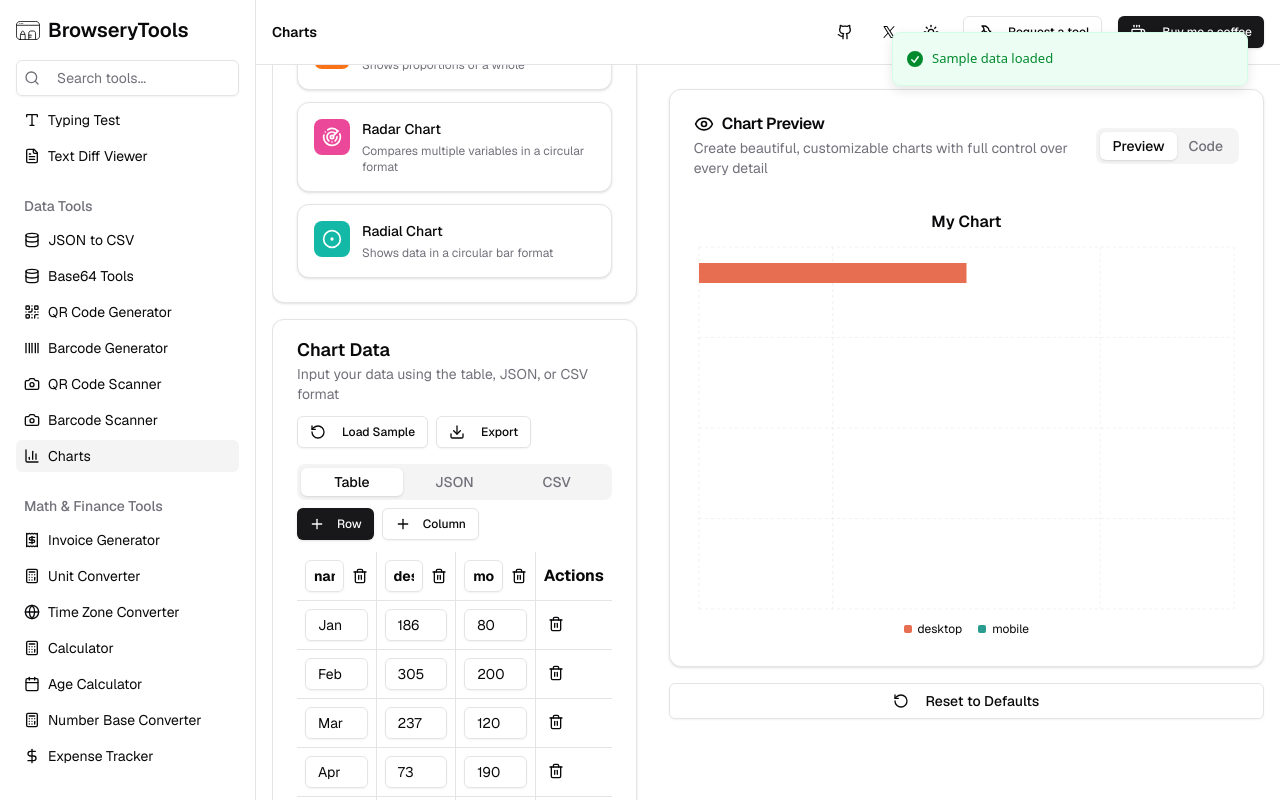
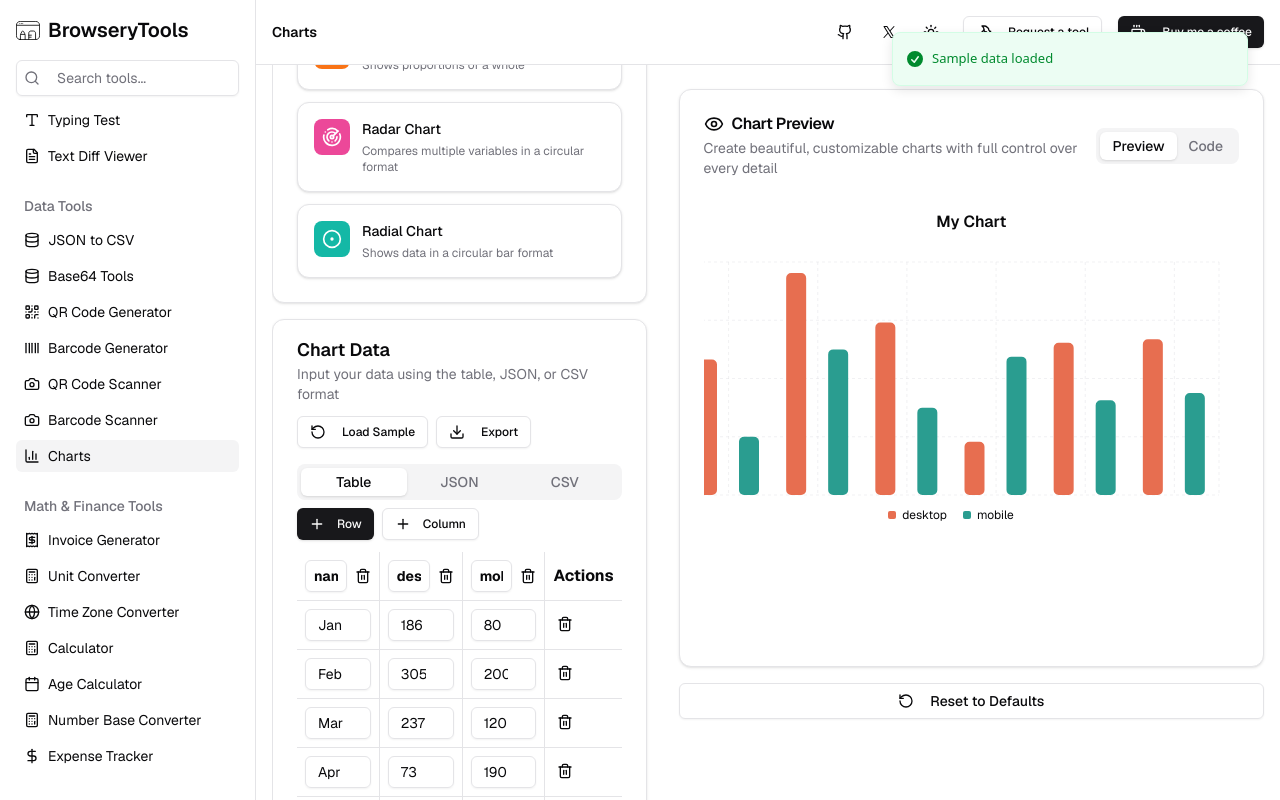
Before and after one commit to aghyad97/browserytools, a Next.js app: page /tools/charts in a window 1280 px wide. Both pictures are taken after a click on the button "Load Sample". Built offline with nearby package versions, Linux system fonts and the light colour scheme.

Commit message:
Refactor Chart components

```diff
--- a/src/components/ChartDataEditor.tsx
+++ b/src/components/ChartDataEditor.tsx
@@ -35,6 +35,15 @@ export function ChartDataEditor({
   const [headers, setHeaders] = useState<string[]>([]);
   const [headerEdits, setHeaderEdits] = useState<Record<string, string>>({});
 
+  // Determine category key (first string column or first column)
+  const getCategoryKey = (data: ChartDataPoint[]): string => {
+    if (!data.length) return "";
+    const first = data[0];
+    const keys = Object.keys(first);
+    const stringKey = keys.find((k) => typeof first[k] === "string");
+    return stringKey || keys[0] || "";
+  };
+
   // Update table data when data prop changes
   useEffect(() => {
     setTableData(data);
@@ -70,14 +79,20 @@ export function ChartDataEditor({
     if (lines.length < 2) return [];
 
     const headers = lines[0].split(",").map((h) => h.trim().replace(/"/g, ""));
+    const categoryKey = headers[0]; // Assume first column is category
+
     const rows = lines.slice(1).map((line) => {
       const values = line.split(",").map((v) => v.trim().replace(/"/g, ""));
       const row: ChartDataPoint = {};
       headers.forEach((header, index) => {
         const value = values[index] || "";
-        // Try to parse as number, otherwise keep as string
-        const numValue = parseFloat(value);
-        row[header] = isNaN(numValue) ? value : numValue;
+        // Keep category as string, try to parse others as numbers
+        if (header === categoryKey) {
+          row[header] = value;
+        } else {
+          const numValue = parseFloat(value);
+          row[header] = isNaN(numValue) ? (value === "" ? 0 : value) : numValue;
+        }
       });
       return row;
     });
@@ -88,10 +103,12 @@ export function ChartDataEditor({
     try {
       const parsed = JSON.parse(jsonInput);
       if (Array.isArray(parsed) && parsed.length > 0) {
-        onDataChange(parsed);
-        setTableData(parsed);
-        setCsvInput(convertToCSV(parsed));
-        setHeaders(Object.keys(parsed[0]));
+        // Validate and clean the data
+        const cleanedData = cleanAndValidateData(parsed);
+        onDataChange(cleanedData);
+        setTableData(cleanedData);
+        setCsvInput(convertToCSV(cleanedData));
+        setHeaders(Object.keys(cleanedData[0]));
         toast.success("Data updated successfully");
       } else {
         toast.error("Invalid JSON format. Expected an array of objects.");
@@ -105,10 +122,11 @@ export function ChartDataEditor({
     try {
       const parsed = parseCSV(csvInput);
       if (parsed.length > 0) {
-        onDataChange(parsed);
-        setTableData(parsed);
-        setJsonInput(JSON.stringify(parsed, null, 2));
-        setHeaders(Object.keys(parsed[0]));
+        const cleanedData = cleanAndValidateData(parsed);
+        onDataChange(cleanedData);
+        setTableData(cleanedData);
+        setJsonInput(JSON.stringify(cleanedData, null, 2));
+        setHeaders(Object.keys(cleanedData[0]));
         toast.success("Data updated successfully");
       } else {
         toast.error("Invalid CSV format");
@@ -118,22 +136,70 @@ export function ChartDataEditor({
     }
   };
 
-  const handleTableDataChange = (
-    index: number,
-    key: string,
-    value: string | number
-  ) => {
+  // Clean and validate data to ensure proper types
+  const cleanAndValidateData = (data: ChartDataPoint[]): ChartDataPoint[] => {
+    if (!data.length) return data;
+
+    const categoryKey = getCategoryKey(data);
+
+    return data.map((row) => {
+      const cleanedRow: ChartDataPoint = {};
+      Object.keys(row).forEach((key) => {
+        const value = row[key];
+
+        if (key === categoryKey) {
+          // Category should be string
+          cleanedRow[key] = String(value || "");
+        } else {
+          // Other columns should be numbers for charts
+          if (value === "" || value === null || value === undefined) {
+            cleanedRow[key] = 0;
+          } else {
+            const numValue = parseFloat(String(value));
+            cleanedRow[key] = isNaN(numValue) ? 0 : numValue;
+          }
+        }
+      });
+      return cleanedRow;
+    });
+  };
+
+  const handleTableDataChange = (index: number, key: string, value: string) => {
+    const categoryKey = getCategoryKey(tableData);
     const newData = [...tableData];
-    newData[index] = { ...newData[index], [key]: value };
+
+    // Determine proper value type
+    let processedValue: string | number;
+    if (key === categoryKey) {
+      // Category column stays as string
+      processedValue = value;
+    } else {
+      // Numeric columns
+      if (value === "") {
+        processedValue = 0;
+      } else {
+        const numValue = parseFloat(value);
+        processedValue = isNaN(numValue) ? 0 : numValue;
+      }
+    }
+
+    newData[index] = { ...newData[index], [key]: processedValue };
     setTableData(newData);
     onDataChange(newData);
   };
 
   const addRow = () => {
+    const categoryKey = getCategoryKey(tableData);
     const newRow: ChartDataPoint = {};
+
     headers.forEach((header) => {
-      newRow[header] = "";
+      if (header === categoryKey) {
+        newRow[header] = `Item ${tableData.length + 1}`;
+      } else {
+        newRow[header] = 0;
+      }
     });
+
     const newData = [...tableData, newRow];
     setTableData(newData);
     onDataChange(newData);
@@ -148,24 +214,27 @@ export function ChartDataEditor({
   };
 
   const addColumn = () => {
-    const base = "column";
+    const base = "value";
     let name = base;
-    let counter = 2;
+    let counter = 1;
     while (headers.includes(name)) {
       name = `${base}_${counter++}`;
     }
+
     const newHeaders = [...headers, name];
     const newData = tableData.map((row) => ({
       ...row,
-      [name]: "",
+      [name]: 0, // Default to 0 for new numeric columns
     }));
+
     setHeaders(newHeaders);
     setTableData(newData);
     onDataChange(newData);
   };
 
   const removeColumn = (columnName: string) => {
-    if (headers.length > 1) {
+    if (headers.length > 2) {
+      // Keep at least category + one value column
       const newHeaders = headers.filter((h) => h !== columnName);
       const newData = tableData.map((row) => {
         const newRow = { ...row };
@@ -212,11 +281,12 @@ export function ChartDataEditor({
 
   const loadSampleData = () => {
     const sampleData = JSON.parse(JSON.stringify(SAMPLE_DATA[chartType]));
-    onDataChange(sampleData);
-    setTableData(sampleData);
-    setJsonInput(JSON.stringify(sampleData, null, 2));
-    setCsvInput(convertToCSV(sampleData));
-    setHeaders(Object.keys(sampleData[0] || {}));
+    const cleanedData = cleanAndValidateData(sampleData);
+    onDataChange(cleanedData);
+    setTableData(cleanedData);
+    setJsonInput(JSON.stringify(cleanedData, null, 2));
+    setCsvInput(convertToCSV(cleanedData));
+    setHeaders(Object.keys(cleanedData[0] || {}));
     toast.success("Sample data loaded");
   };
 
@@ -249,8 +319,6 @@ export function ChartDataEditor({
           </Button>
         </div>
       </div>
-
-      {/* Mapping controls removed for simplicity */}
 
       <Tabs value={activeTab} onValueChange={setActiveTab}>
         <TabsList className="grid w-full grid-cols-3">
@@ -296,7 +364,7 @@ export function ChartDataEditor({
                             }}
                             className="h-8 py-1 px-2 text-sm"
                           />
-                          {headers.length > 1 && (
+                          {headers.length > 2 && (
                             <Button
                               size="sm"
                               variant="ghost"
@@ -320,15 +388,19 @@ export function ChartDataEditor({
                           <Input
                             value={row[header] || ""}
                             onChange={(e) => {
-                              const value = e.target.value;
-                              const numValue = parseFloat(value);
                               handleTableDataChange(
                                 rowIndex,
                                 header,
-                                isNaN(numValue) ? value : numValue
+                                e.target.value
                               );
                             }}
                             className="h-8"
+                            type={
+                              getCategoryKey(tableData) === header
+                                ? "text"
+                                : "number"
+                            }
+                            step="any"
                           />
                         </td>
                       ))}
--- a/src/components/ChartRenderer.tsx
+++ b/src/components/ChartRenderer.tsx
@@ -30,14 +30,12 @@ import {
   RadarChart as RechartsRadarChart,
   RadialBar,
   RadialBarChart as RechartsRadialBarChart,
-  ResponsiveContainer,
   XAxis,
   YAxis,
   PolarGrid,
   PolarAngleAxis,
   PolarRadiusAxis,
 } from "recharts";
-import { Card, CardContent, CardHeader, CardTitle } from "@/components/ui/card";
 
 interface ChartRendererProps {
   chartType: ChartType;
@@ -66,10 +64,11 @@ export function ChartRenderer({
       return settings.seriesKeys.filter((k) => k in (data[0] || {}));
     }
     const first = (data[0] || {}) as Record<string, unknown>;
-    return Object.keys(first).filter(
+    const keys = Object.keys(first).filter(
       (k) => k !== categoryKey && typeof (first as any)[k] === "number"
     );
-  }, [data, categoryKey]);
+    return keys;
+  }, [data, categoryKey, settings.seriesKeys, settings.categoryKey]);
 
   const chartConfig = useMemo(() => {
     const config: ChartConfig = {};
@@ -111,6 +110,7 @@ export function ChartRenderer({
       : undefined;
 
   const renderAreaChart = () => (
+    <ChartContainer config={chartConfig}>
       <RechartsAreaChart data={data}>
         {settings.showGrid && (
           <CartesianGrid strokeDasharray="3 3" stroke={gridStroke} />
@@ -118,54 +118,94 @@ export function ChartRenderer({
         <XAxis dataKey={categoryKey} />
         <YAxis />
         <ChartTooltip content={<ChartTooltipContent />} />
-      {settings.showLegend && <ChartLegend content={<ChartLegendContent />} />}
+        {settings.showLegend && (
+          <ChartLegend content={<ChartLegendContent />} />
+        )}
         {seriesKeys.map((key) => (
           <Area
             key={key}
             type={settings.areaSettings?.smooth ? "monotone" : "linear"}
             dataKey={key}
-          stroke={chartConfig[key]?.color}
-          fill={chartConfig[key]?.color}
+            stroke={`var(--color-${key})`}
+            fill={`var(--color-${key})`}
             fillOpacity={settings.areaSettings?.fillOpacity || 0.6}
             strokeWidth={settings.areaSettings?.strokeWidth || 2}
           />
         ))}
       </RechartsAreaChart>
+    </ChartContainer>
   );
 
-  const renderBarChart = () => (
+  const renderBarChart = () => {
+    return (
+      <ChartContainer config={chartConfig}>
         <RechartsBarChart
           data={data}
           layout={settings.barSettings?.horizontal ? "horizontal" : "vertical"}
+          margin={{
+            left: settings.barSettings?.horizontal ? -20 : 0,
+            right: 20,
+            top: 20,
+            bottom: 20,
+          }}
+          barCategoryGap={settings.barSettings?.barGap || 4}
         >
           {settings.showGrid && (
             <CartesianGrid strokeDasharray="3 3" stroke={gridStroke} />
           )}
           {settings.barSettings?.horizontal ? (
             <>
-          <XAxis type="number" />
-          <YAxis dataKey={categoryKey} type="category" />
+              <XAxis type="number" hide />
+              <YAxis
+                dataKey={categoryKey}
+                type="category"
+                tickLine={false}
+                tickMargin={10}
+                axisLine={false}
+              />
             </>
           ) : (
             <>
-          <XAxis dataKey={categoryKey} />
-          <YAxis />
+              <XAxis
+                dataKey={categoryKey}
+                type="category"
+                tickLine={false}
+                tickMargin={10}
+                axisLine={false}
+              />
+              <YAxis type="number" tickLine={false} axisLine={false} />
             </>
           )}
-      <ChartTooltip content={<ChartTooltipContent />} />
-      {settings.showLegend && <ChartLegend content={<ChartLegendContent />} />}
-      {seriesKeys.map((key) => (
+          <ChartTooltip
+            cursor={false}
+            content={
+              <ChartTooltipContent
+                hideLabel={settings.barSettings?.horizontal}
+              />
+            }
+          />
+          {settings.showLegend && (
+            <ChartLegend content={<ChartLegendContent />} />
+          )}
+          {seriesKeys.map((key, index) => (
             <Bar
               key={key}
               dataKey={key}
-          fill={chartConfig[key]?.color}
+              fill={
+                chartConfig[key]?.color ||
+                `hsl(var(--chart-${(index % 5) + 1}))`
+              }
+              radius={5}
               maxBarSize={settings.barSettings?.barWidth || 20}
             />
           ))}
         </RechartsBarChart>
+      </ChartContainer>
     );
+  };
 
   const renderLineChart = () => (
+    <ChartContainer config={chartConfig}>
       <RechartsLineChart data={data}>
         {settings.showGrid && (
           <CartesianGrid strokeDasharray="3 3" stroke={gridStroke} />
@@ -173,13 +213,15 @@ export function ChartRenderer({
         <XAxis dataKey={categoryKey} />
         <YAxis />
         <ChartTooltip content={<ChartTooltipContent />} />
-      {settings.showLegend && <ChartLegend content={<ChartLegendContent />} />}
+        {settings.showLegend && (
+          <ChartLegend content={<ChartLegendContent />} />
+        )}
         {seriesKeys.map((key) => (
           <Line
             key={key}
             type={settings.lineSettings?.smooth ? "monotone" : "linear"}
             dataKey={key}
-          stroke={chartConfig[key]?.color}
+            stroke={`var(--color-${key})`}
             strokeWidth={settings.lineSettings?.strokeWidth || 2}
             dot={
               settings.lineSettings?.showDots
@@ -189,6 +231,7 @@ export function ChartRenderer({
           />
         ))}
       </RechartsLineChart>
+    </ChartContainer>
   );
 
   const resolveSeriesColorAtIndex = (index: number): string => {
@@ -347,12 +390,11 @@ export function ChartRenderer({
         style={{
           maxWidth: "100%",
           width: "100%",
-          height: `${settings.height}px`,
+          height: `${Math.max(settings.height, 300)}px`,
+          minHeight: "300px",
         }}
       >
-        <ChartContainer config={chartConfig} className="w-full h-full">
         {renderChart()}
-        </ChartContainer>
       </div>
     </div>
   );
--- a/src/components/Charts.tsx
+++ b/src/components/Charts.tsx
@@ -63,9 +63,9 @@ export function Charts() {
 
   return (
     <div className="container mx-auto p-4 max-w-7xl">
-      <div className="flex flex-col lg:flex-row gap-4 h-screen lg:h-[calc(100vh-2rem)]">
+      <div className="flex flex-col lg:flex-row gap-4 min-h-screen">
         {/* Left Sidebar - Controls */}
-        <div className="w-full lg:w-[40%] overflow-y-auto space-y-4 pr-4 scrollbar-hide">
+        <div className="w-full lg:w-[40%] overflow-y-auto space-y-4 pr-4 scrollbar-hide max-h-screen">
           {/* Chart Type Selection */}
           <Card>
             <CardHeader>
@@ -131,8 +131,8 @@ export function Charts() {
         </div>
 
         {/* Right Side - Chart Preview */}
-        <div className="w-full lg:w-[60%] lg:sticky lg:top-4 lg:h-fit">
-          <Card className="h-full">
+        <div className="w-full lg:w-[60%] lg:sticky lg:top-4 lg:self-start">
+          <Card className="h-fit max-h-[calc(100vh-2rem)]">
             <CardHeader>
               <div className="flex items-center justify-between">
                 <div>
--- a/src/types/chart.ts
+++ b/src/types/chart.ts
@@ -130,7 +130,7 @@ export const DEFAULT_CHART_SETTINGS: ChartSettings = {
   barSettings: {
     barWidth: 20,
     barGap: 4,
-    horizontal: false,
+    horizontal: true,
   },
   lineSettings: {
     strokeWidth: 2,
```
Also changed, not shown: src/components/ChartCustomizationPanel.tsx (+0 -14 lines). Lines whose indentation alone changed are shown as unchanged.
